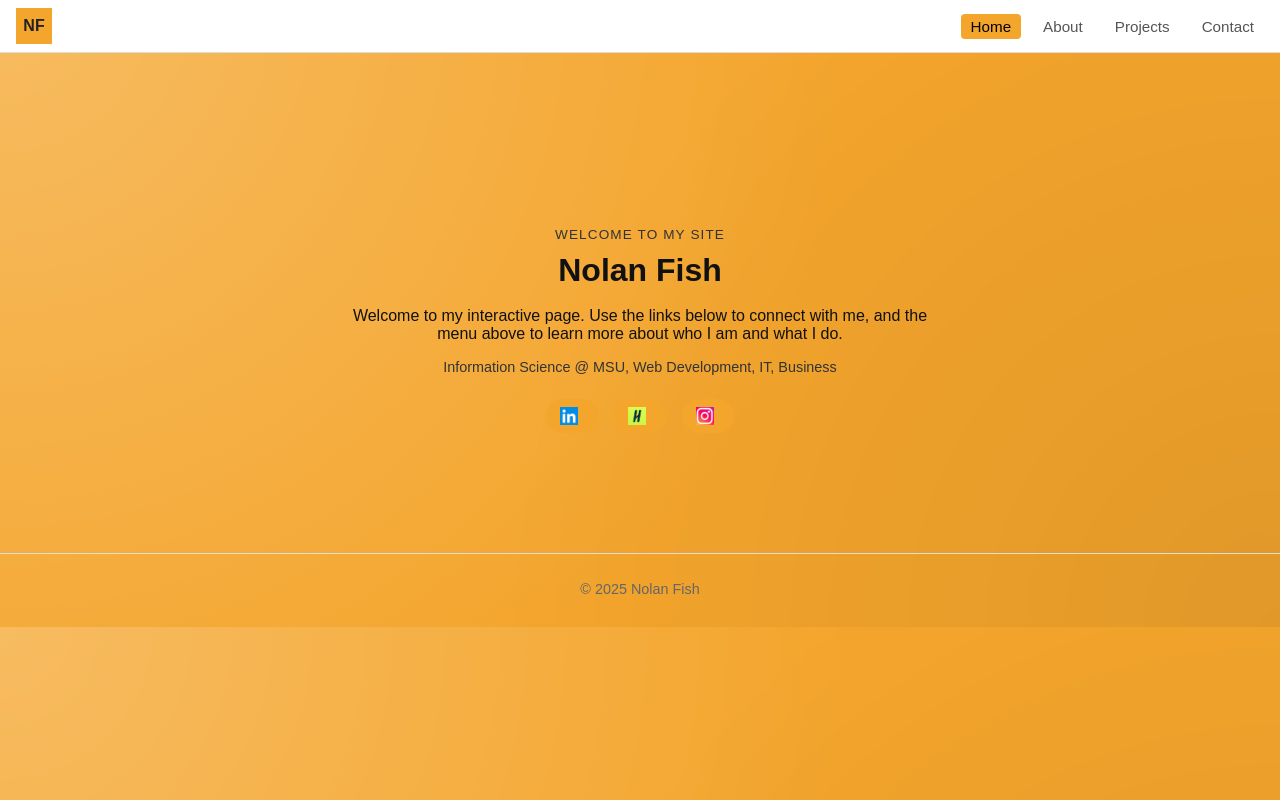
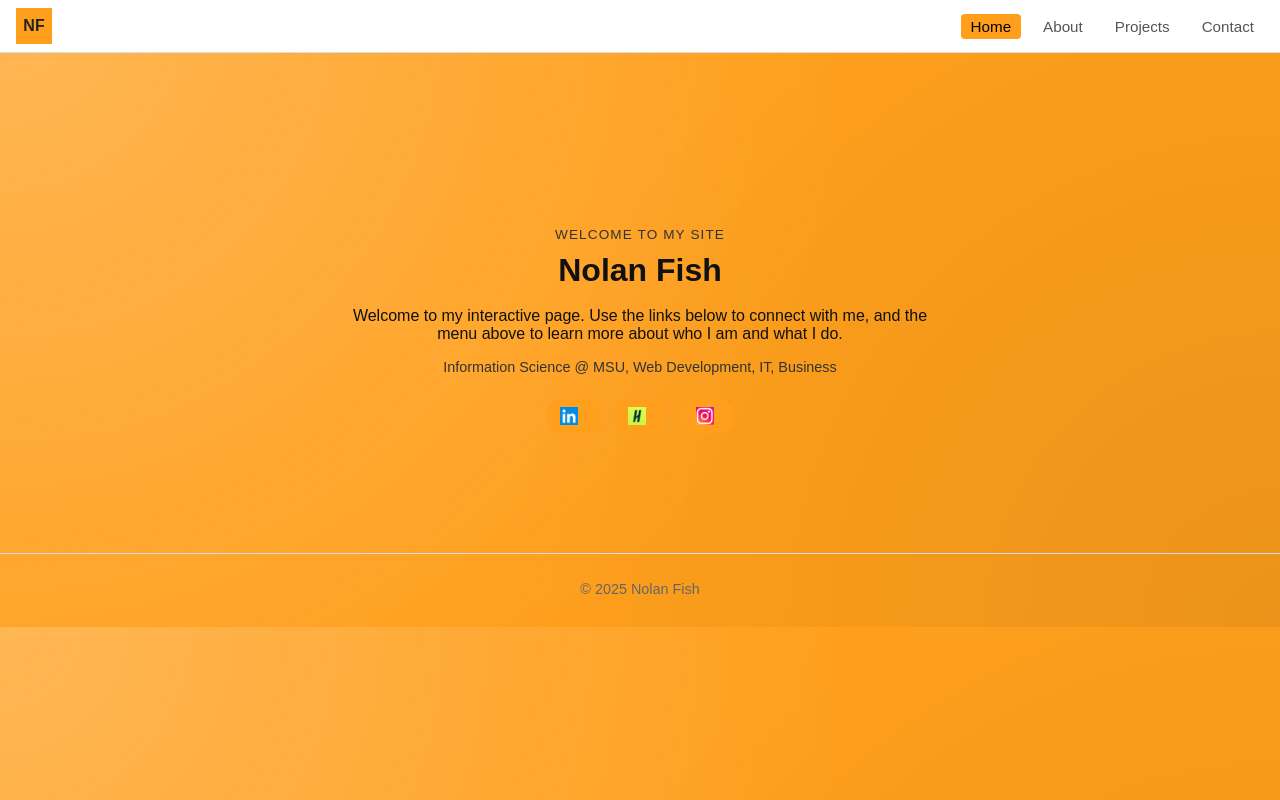
Before and after one commit to nolanfish1/MI-349-final, a plain HTML site: page index.html in a window 1280 px wide. Drawn offline with Linux system fonts and the light colour scheme.

Commit message:
fixed colors

```diff
--- a/style.css
+++ b/style.css
@@ -30,7 +30,7 @@ h1, h2, h3 {
 .logo-box {
   width: 36px;
   height: 36px;
-  background-color: #f4a52c;
+  background-color: #FF9F1C;
   display: flex;
   align-items: center;
   justify-content: center;
@@ -56,13 +56,13 @@ h1, h2, h3 {
 }
 
 .nav-link.active {
-  background-color: #f4a52c;
+  background-color: #FF9F1C;
   color: #000000;
 }
 
 .btn {
   display: inline-block;
-  background-color: #f4a52c;
+  background-color: #FF9F1C;
   color: #000000;
   padding: 8px 18px;
   border-radius: 20px;
@@ -76,9 +76,8 @@ h1, h2, h3 {
   background-color: #e2931f;
 }
 
-/* Hero masthead */
 .hero {
-  background-color: #f4a52c;  /* mustard yellow */
+  background-color: #f4a52c;
   padding: 80px 16px;
 }
 
@@ -233,7 +232,7 @@ h1, h2, h3 {
 .social-btn {
   display: inline-flex;
   align-items: center;
-  background-color: #f4a52c;
+  background-color: #FF9F1C;
   color: #000000;
   padding: 8px 14px;
   border-radius: 20px;
@@ -246,7 +245,7 @@ h1, h2, h3 {
 }
 
 .home {
-  background-color: #f4a52c;
+  background-color: #FF9F1C;
   background-image:
     radial-gradient(circle at top left, rgba(255, 255, 255, 0.25), transparent 60%),
     radial-gradient(circle at bottom right, rgba(0, 0, 0, 0.08), transparent 55%);
```
